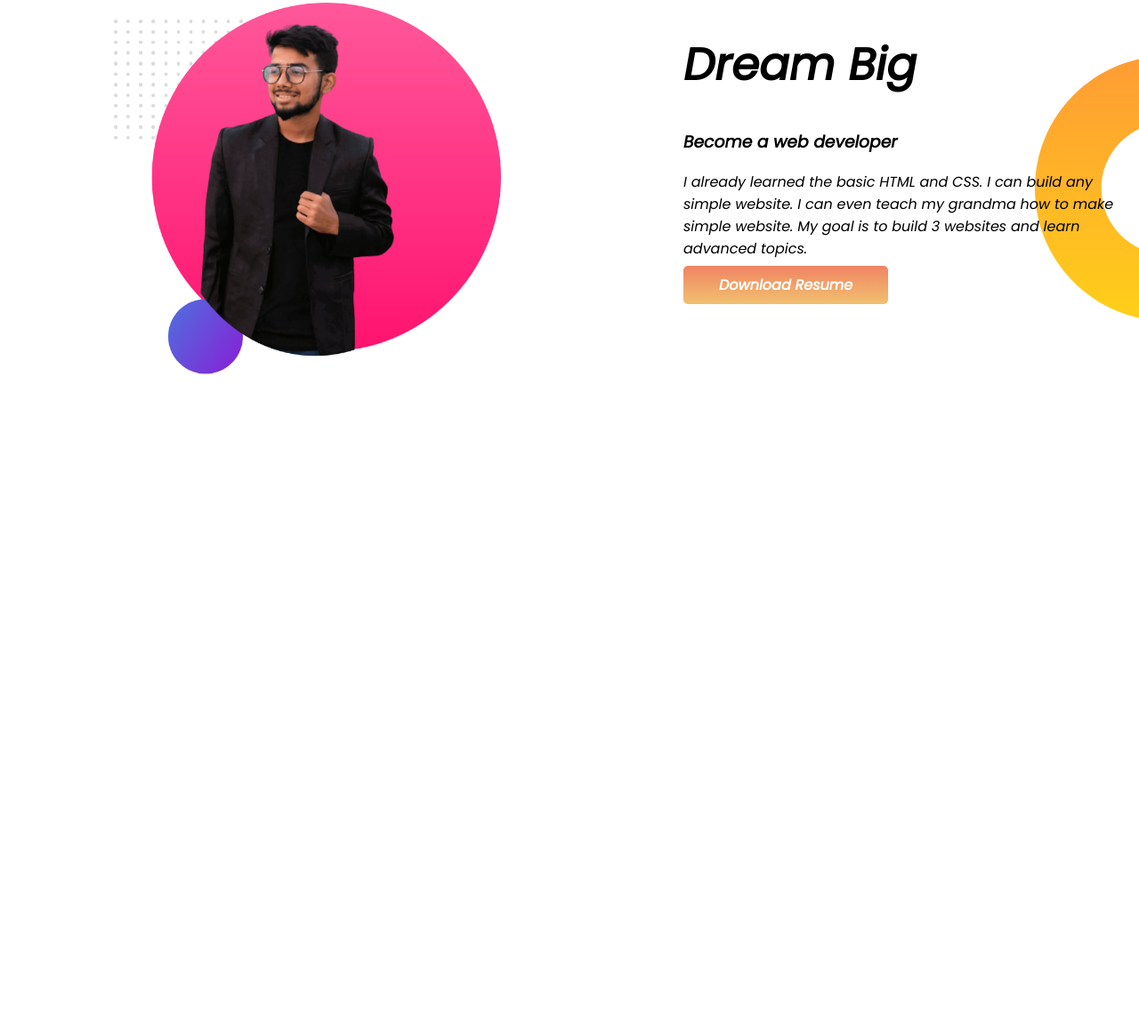
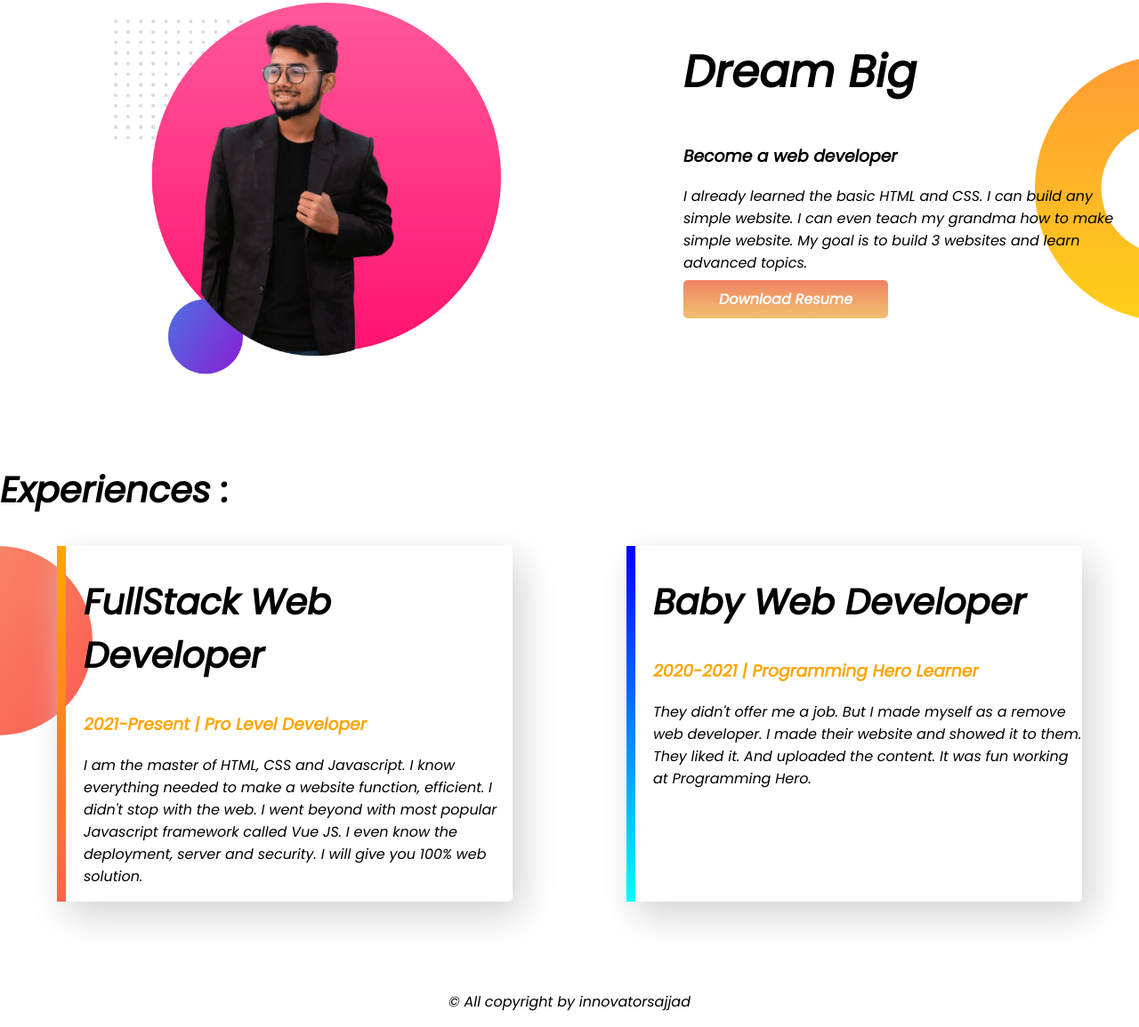
Before and after one commit to Innovatorsajjad/DeveloperPortfolio, a plain HTML site: page index.html in a window 1280 px wide. Shown: the part 619-1774 px from the top of the page at 89% size. Before the commit the page ends 1040 px from the top, so only its background shows below. Drawn offline with Linux system fonts and the light colour scheme.

Commit message:
last commit

```diff
--- a/css/style.css
+++ b/css/style.css
@@ -7,16 +7,21 @@ h1{
     font-size: 50px;
 
 }
-section{
-    padding-bottom: 100px;
+h2{
+    font-size: 40px;
 }
+
 .orange_color{
     color: orange;
 }
 .top_banner{
-    display: flex;
+
     background-image: url(/images/top-banner.png);
     background-repeat: no-repeat;
+}
+.flaxible_container{
+    display: flex;
+    margin-bottom: 100px;
 }
 .half_banner{
     width:50%;
@@ -36,9 +41,35 @@ section{
     font-weight: 700;
 }
 .second_banner{
-    display: flex;
-    display: flex;
     background-image: url(/images/dream-bg.png);
     background-repeat: no-repeat;
     background-position: right;
 }
+.boxes{
+    background-image: url(/images/exp-bg.png);
+    background-repeat: no-repeat;
+
+}
+.experiance_item{
+     box-shadow: 10px 15px 40px lightgray;
+    width: 40%;
+    padding-left: 20px;
+    margin-left: 5%;
+    margin-right: 5%;
+    border-radius:5px;
+}
+#web_development_experiance{
+    border-left: 10px solid;
+    border-image: linear-gradient(blue,cyan);
+    border-image-slice: 1;
+
+}
+
+#full_stac_experince{
+    border-left: 10px solid;
+    border-image: linear-gradient(orange,tomato);
+    border-image-slice: 1;
+}
+footer p{
+    text-align: center;
+}
--- a/index.html
+++ b/index.html
@@ -12,7 +12,7 @@
     <title>Devoloper Portfolio</title>
 </head>
 <body>
-    <section class="top_banner">
+    <section class="top_banner flaxible_container">
             <div class="half_banner">
                 <h1>Welcome to <br><span class="orange_color">Khandaker Sajjad Hossen </span>world</h1>
                 <h3>Build Climber and Train Stopper</h3>
@@ -24,7 +24,7 @@
             </div>
     </section>
 
-    <div class="second_banner">
+    <section class="second_banner flaxible_container">
        <div class="half_banner">
            <img src="images/my-bg2.png" alt="">
        </div>
@@ -34,6 +34,26 @@
            <p>I already learned the basic HTML and CSS. I can build any simple website. I can even teach my grandma how to make simple website. My goal is to build 3 websites and learn advanced topics.</p>
            <a href="#" class="orange_button">Download Resume</a>
        </div>
-    </div>
+    </section>
+    <h2>Experiences :</h2>
+     <section class="boxes">
+         <div class=" flaxible_container">
+            <div id="full_stac_experince" class="experiance_item">
+                <h2>FullStack Web Developer</h2>
+                <h3 class="orange_color">2021-Present | Pro Level Developer</h3>
+                <p>I am the master of HTML, CSS and Javascript. I know everything needed to make a website function, efficient. I didn't stop with the web. I went beyond with most popular Javascript framework called Vue JS. I even know the deployment, server and security. I will give you 100% web solution.</p>
+            </div>
+            <div id="web_development_experiance" class="experiance_item">
+                <h2>Baby Web Developer</h2>
+                <h3 class="orange_color">2020-2021 | Programming Hero Learner</h3>
+                <p>They didn't offer me a job. But I made myself as a remove web developer. I made their website and showed it to them. They liked it. And uploaded the content. It was fun working at Programming Hero.</p>
+            </div>
+         </div>
+         <footer>
+             <p>© All copyright by innovatorsajjad</p>
+         </footer>
+
+
+    </section>
 </body>
 </html>
```
